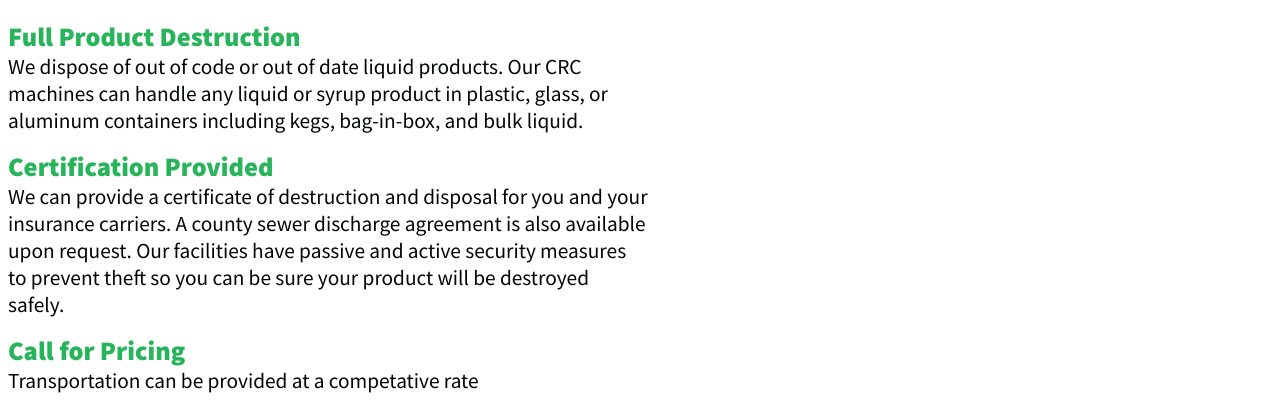
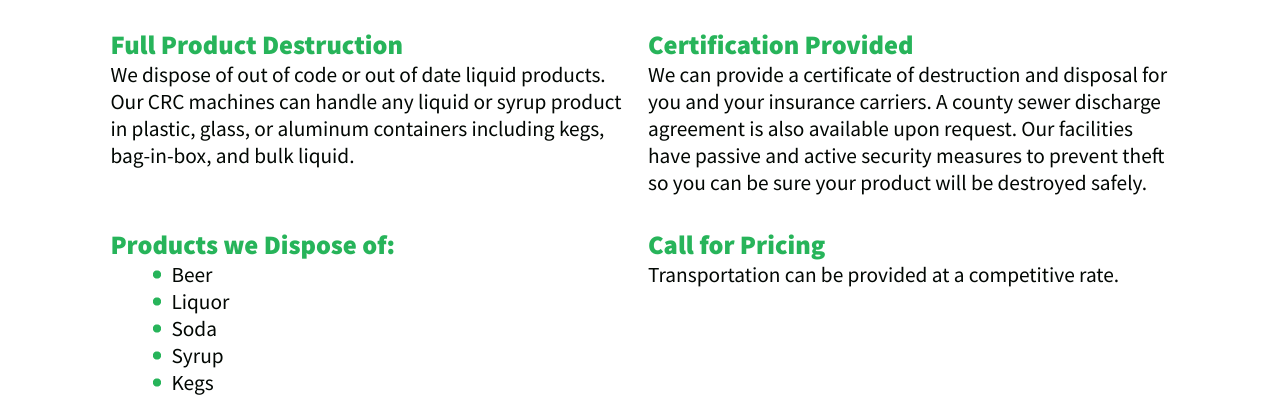
Before and after one commit to nat-p-deis/central-recycling-coop, a plain HTML site: page index.html in a window 1280 px wide. Shown: the part 369-771 px from the top of the page. Drawn offline with nearby package versions, Linux system fonts and the light colour scheme.

Commit message:
Update index.html

```diff
--- a/index.html
+++ b/index.html
@@ -21,7 +21,7 @@
 		<img src="images/bottles.jpg">
 		<h3>Environmentally Safe Disposal of Liquid Product</h3>
 	</div>
-	<div id="bod">
+	<div id="bod1">
 	<div id="par1">
 		<h1>Full Product Destruction</h1>
 		<p>We dispose of out of code or out of date liquid products. Our CRC machines can handle any liquid or syrup product in plastic, glass, or aluminum containers including kegs, bag-in-box, and bulk liquid.</p>
@@ -31,9 +31,22 @@
 		<p>We can provide a certificate of destruction and disposal for you and your insurance carriers. A county sewer discharge agreement is also available upon request. Our facilities have passive and active security measures to prevent theft so you can be sure your product will be destroyed safely.</p>
 	</div>
 	</div>
+	<div id="bod2">
 	<div id="par3">
+		<h1>Products we Dispose of:</h1>
+		<ul>
+  			<li>Beer</li>
+  			<li>Liquor</li>
+  			<li>Soda</li>
+			<li>Syrup</li>
+			<li>Kegs</li>
+			<li>Water</li>
+		</ul>
+	</div>
+	<div id="par4">
 		<h1>Call for Pricing</h1>
-		<p>Transportation can be provided at a competative rate</p>
+		<p>Transportation can be provided at a competitive rate.</p>
+	</div>
 	</div>
 	<footer>
 		<h1>Central Recycling Co-op</h1>
```
